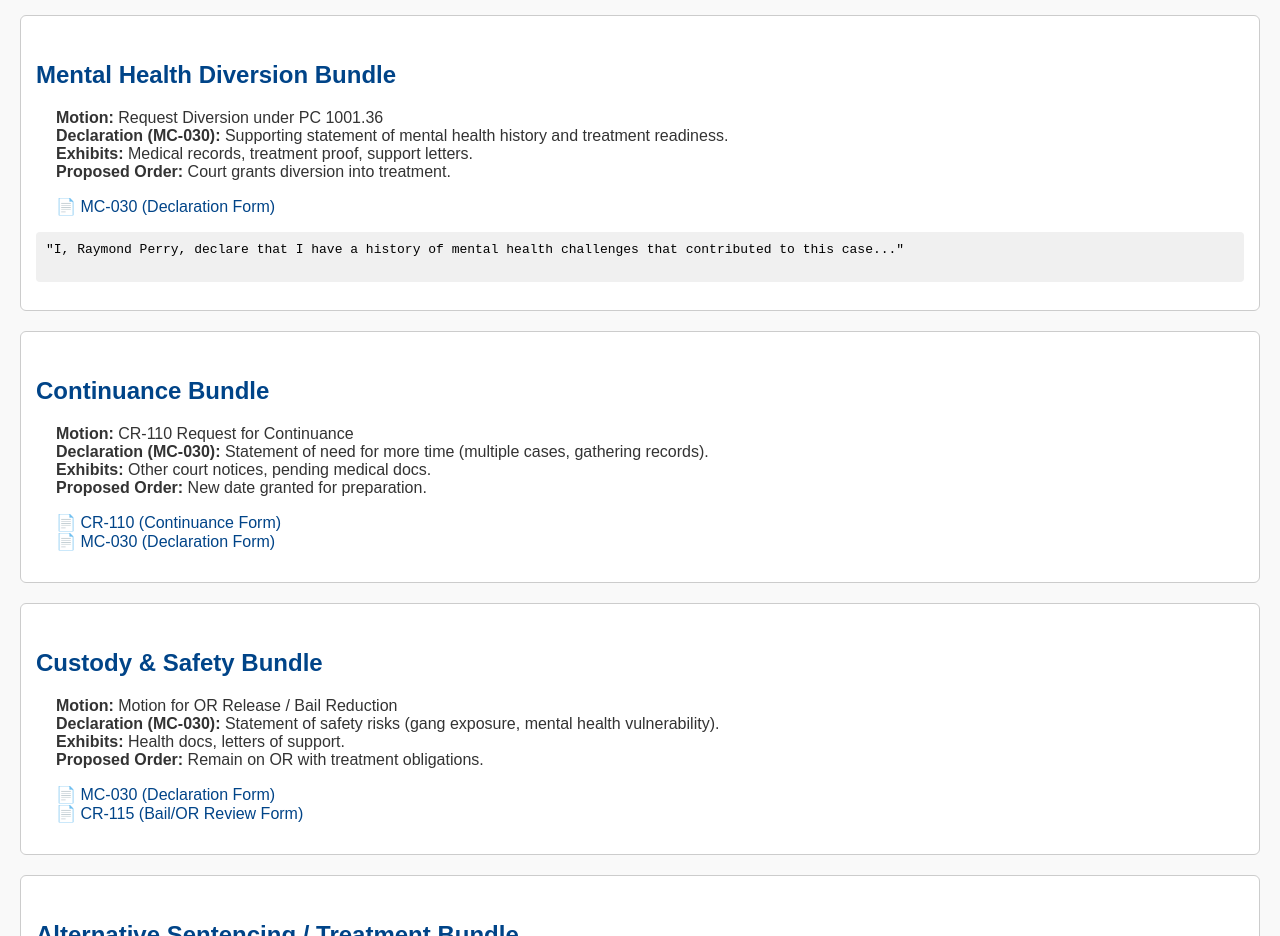
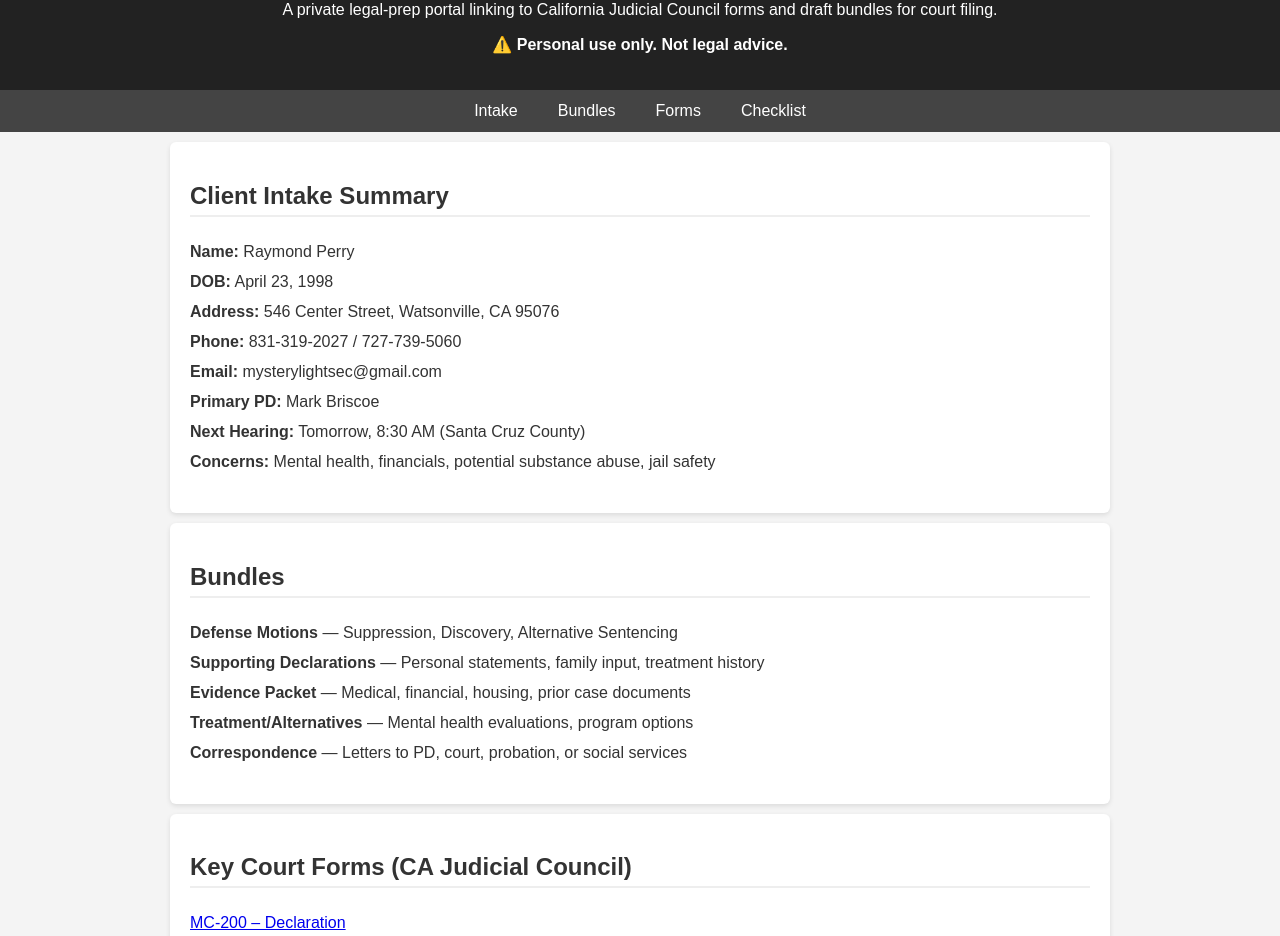
Before and after one commit to mysterylightsec-collab/collab-lightsec-public, a plain HTML site: page index.html in a window 1280 px wide. Shown: the part 99-1035 px from the top of the page. Drawn offline with Linux system fonts and the light colour scheme.

Commit message:
Update index.html

```diff
--- a/index.html
+++ b/index.html
@@ -1,112 +1,110 @@
 <!DOCTYPE html>
-<html>
+<html lang="en">
 <head>
+  <meta charset="UTF-8">
+  <meta name="viewport" content="width=device-width, initial-scale=1.0">
   <title>Defense Bundle Organizer</title>
   <style>
-    body { font-family: Arial, sans-serif; margin: 20px; background: #f9f9f9; }
-    h1 { color: #002244; }
-    h2 { color: #004488; margin-top: 30px; }
-    .bundle { background: #fff; border: 1px solid #ccc; padding: 15px; margin-bottom: 20px; border-radius: 6px; }
-    .skeleton { margin-left: 20px; color: #333; }
-    pre { background: #f0f0f0; padding: 10px; border-radius: 4px; overflow-x: auto; }
-    a { color: #004488; text-decoration: none; }
-    a:hover { text-decoration: underline; }
+    body {
+      font-family: Arial, sans-serif;
+      margin: 0;
+      padding: 0;
+      background: #f4f4f4;
+      color: #333;
+    }
+    header {
+      background: #222;
+      color: #fff;
+      padding: 20px;
+      text-align: center;
+    }
+    nav {
+      display: flex;
+      justify-content: center;
+      background: #444;
+    }
+    nav a {
+      color: #fff;
+      padding: 12px 20px;
+      text-decoration: none;
+      transition: background 0.3s;
+    }
+    nav a:hover {
+      background: #666;
+    }
+    section {
+      padding: 20px;
+      margin: 10px auto;
+      max-width: 900px;
+      background: #fff;
+      border-radius: 6px;
+      box-shadow: 0 2px 5px rgba(0,0,0,0.1);
+    }
+    h2 {
+      border-bottom: 2px solid #eee;
+      padding-bottom: 5px;
+    }
+    ul {
+      list-style: none;
+      padding: 0;
+    }
+    ul li {
+      padding: 6px 0;
+    }
+    .checklist input {
+      margin-right: 10px;
+    }
+    footer {
+      text-align: center;
+      padding: 15px;
+      background: #222;
+      color: #aaa;
+      font-size: 14px;
+    }
   </style>
 </head>
 <body>
-  <h1>Defense Bundle Organizer</h1>
-  <p>This page organizes draft bundles, blank templates, and placeholders for exhibits. Use it as a working dashboard.</p>
+  <header>
+    <h1>Defense Bundle Organizer</h1>
+    <p>A private legal-prep portal linking to California Judicial Council forms and draft bundles for court filing.</p>
+    <p><strong>⚠️ Personal use only. Not legal advice.</strong></p>
+  </header>
 
-  <!-- Mental Health Diversion Bundle -->
-  <div class="bundle">
-    <h2>Mental Health Diversion Bundle</h2>
-    <div class="skeleton">
-      <strong>Motion:</strong> Request Diversion under PC 1001.36<br>
-      <strong>Declaration (MC-030):</strong> Supporting statement of mental health history and treatment readiness.<br>
-      <strong>Exhibits:</strong> Medical records, treatment proof, support letters.<br>
-      <strong>Proposed Order:</strong> Court grants diversion into treatment.<br>
-      <p>
-        📄 <a href="https://www.courts.ca.gov/documents/mc030.pdf" target="_blank">MC-030 (Declaration Form)</a>
-      </p>
-    </div>
-    <pre>
-"I, Raymond Perry, declare that I have a history of mental health challenges that contributed to this case..."
-    </pre>
-  </div>
+  <nav>
+    <a href="#intake">Intake</a>
+    <a href="#bundles">Bundles</a>
+    <a href="#forms">Forms</a>
+    <a href="#checklist">Checklist</a>
+  </nav>
 
-  <!-- Continuance Bundle -->
-  <div class="bundle">
-    <h2>Continuance Bundle</h2>
-    <div class="skeleton">
-      <strong>Motion:</strong> CR-110 Request for Continuance<br>
-      <strong>Declaration (MC-030):</strong> Statement of need for more time (multiple cases, gathering records).<br>
-      <strong>Exhibits:</strong> Other court notices, pending medical docs.<br>
-      <strong>Proposed Order:</strong> New date granted for preparation.<br>
-      <p>
-        📄 <a href="https://www.courts.ca.gov/documents/cr110.pdf" target="_blank">CR-110 (Continuance Form)</a><br>
-        📄 <a href="https://www.courts.ca.gov/documents/mc030.pdf" target="_blank">MC-030 (Declaration Form)</a>
-      </p>
-    </div>
-  </div>
+  <section id="intake">
+    <h2>Client Intake Summary</h2>
+    <ul>
+      <li><strong>Name:</strong> Raymond Perry</li>
+      <li><strong>DOB:</strong> April 23, 1998</li>
+      <li><strong>Address:</strong> 546 Center Street, Watsonville, CA 95076</li>
+      <li><strong>Phone:</strong> 831-319-2027 / 727-739-5060</li>
+      <li><strong>Email:</strong> mysterylightsec@gmail.com</li>
+      <li><strong>Primary PD:</strong> Mark Briscoe</li>
+      <li><strong>Next Hearing:</strong> Tomorrow, 8:30 AM (Santa Cruz County)</li>
+      <li><strong>Concerns:</strong> Mental health, financials, potential substance abuse, jail safety</li>
+    </ul>
+  </section>
 
-  <!-- Custody & Safety Bundle -->
-  <div class="bundle">
-    <h2>Custody & Safety Bundle</h2>
-    <div class="skeleton">
-      <strong>Motion:</strong> Motion for OR Release / Bail Reduction<br>
-      <strong>Declaration (MC-030):</strong> Statement of safety risks (gang exposure, mental health vulnerability).<br>
-      <strong>Exhibits:</strong> Health docs, letters of support.<br>
-      <strong>Proposed Order:</strong> Remain on OR with treatment obligations.<br>
-      <p>
-        📄 <a href="https://www.courts.ca.gov/documents/mc030.pdf" target="_blank">MC-030 (Declaration Form)</a><br>
-        📄 <a href="https://www.courts.ca.gov/documents/cr115.pdf" target="_blank">CR-115 (Bail/OR Review Form)</a>
-      </p>
-    </div>
-  </div>
+  <section id="bundles">
+    <h2>Bundles</h2>
+    <ul>
+      <li><strong>Defense Motions</strong> — Suppression, Discovery, Alternative Sentencing</li>
+      <li><strong>Supporting Declarations</strong> — Personal statements, family input, treatment history</li>
+      <li><strong>Evidence Packet</strong> — Medical, financial, housing, prior case documents</li>
+      <li><strong>Treatment/Alternatives</strong> — Mental health evaluations, program options</li>
+      <li><strong>Correspondence</strong> — Letters to PD, court, probation, or social services</li>
+    </ul>
+  </section>
 
-  <!-- Alternative Sentencing Bundle -->
-  <div class="bundle">
-    <h2>Alternative Sentencing / Treatment Bundle</h2>
-    <div class="skeleton">
-      <strong>Motion:</strong> Request for Alternative Sentencing<br>
-      <strong>Declaration (MC-030):</strong> Commitment to treatment instead of incarceration.<br>
-      <strong>Exhibits:</strong> Rehab/treatment program info, community support.<br>
-      <strong>Proposed Order:</strong> Defendant placed in treatment program.<br>
-      <p>
-        📄 <a href="https://www.courts.ca.gov/documents/mc030.pdf" target="_blank">MC-030 (Declaration Form)</a>
-      </p>
-    </div>
-  </div>
-
-  <!-- Consolidation Bundle -->
-  <div class="bundle">
-    <h2>Consolidation / Coordination Bundle</h2>
-    <div class="skeleton">
-      <strong>Motion:</strong> Request for Coordinated Handling (multi-county)<br>
-      <strong>Declaration (MC-030):</strong> Explain overlapping issues (mental health, finances, systemic risks).<br>
-      <strong>Exhibits:</strong> Case numbers, mental health report.<br>
-      <strong>Proposed Order:</strong> Coordinated case management across counties.<br>
-      <p>
-        📄 <a href="https://www.courts.ca.gov/documents/mc030.pdf" target="_blank">MC-030 (Declaration Form)</a>
-      </p>
-    </div>
-  </div>
-
-  <!-- Evidence Packet -->
-  <div class="bundle">
-    <h2>Global Evidence Packet</h2>
-    <div class="skeleton">
-      <ul>
-        <li>Health & Mental Health Records</li>
-        <li>Financial Hardship Proof</li>
-        <li>Housing Status</li>
-        <li>Substance Use History / Treatment Efforts</li>
-        <li>Community Support Letters</li>
-      </ul>
-      <p>
-        📄 <a href="https://www.courts.ca.gov/forms.htm" target="_blank">Judicial Council Forms Index (All Forms)</a>
-      </p>
-    </div>
-  </div>
-</body>
-</html>
+  <section id="forms">
+    <h2>Key Court Forms (CA Judicial Council)</h2>
+    <ul>
+      <li><a href="https://www.courts.ca.gov/documents/mc200.pdf" target="_blank">MC-200 – Declaration</a></li>
+      <li><a href="https://www.courts.ca.gov/documents/mc410.pdf" target="_blank">MC-410 – Request to Waive Court Fees</a></li>
+      <li><a href="https://www.courts.ca.gov/documents/pos
```
